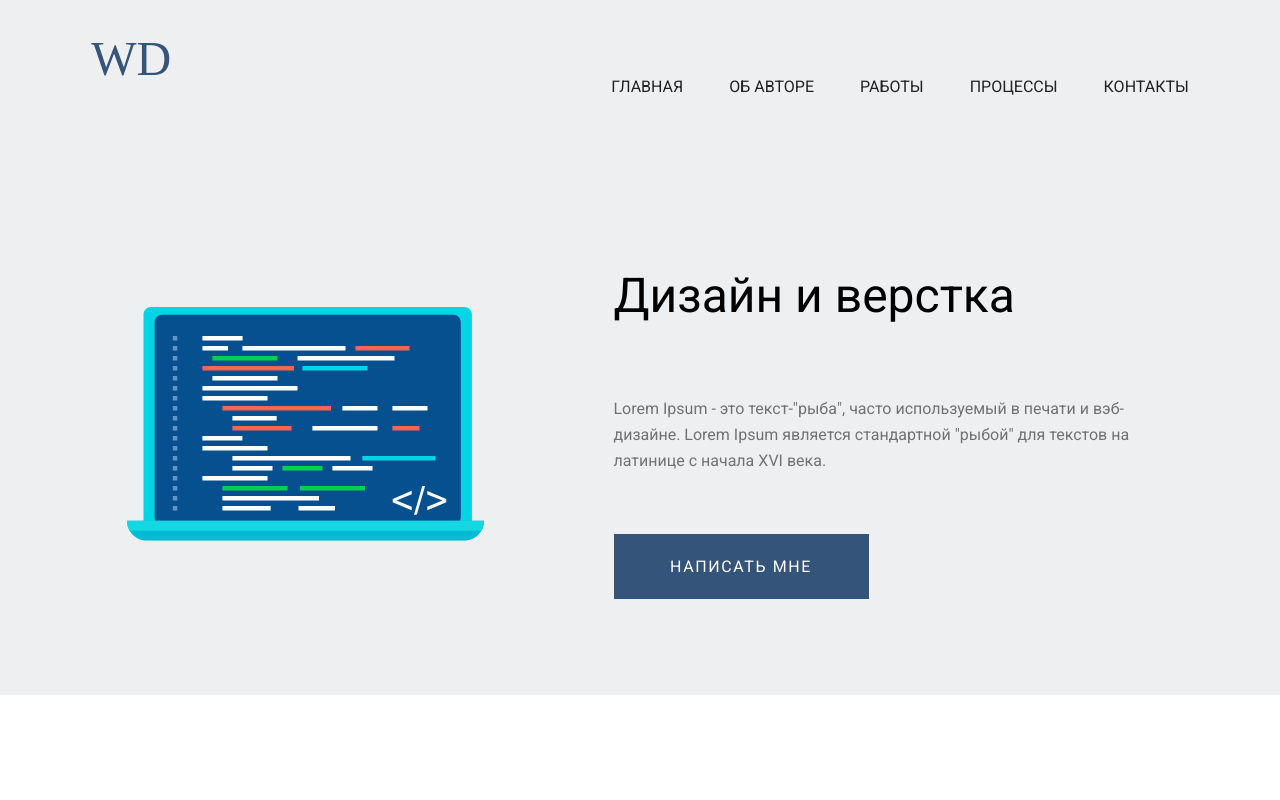
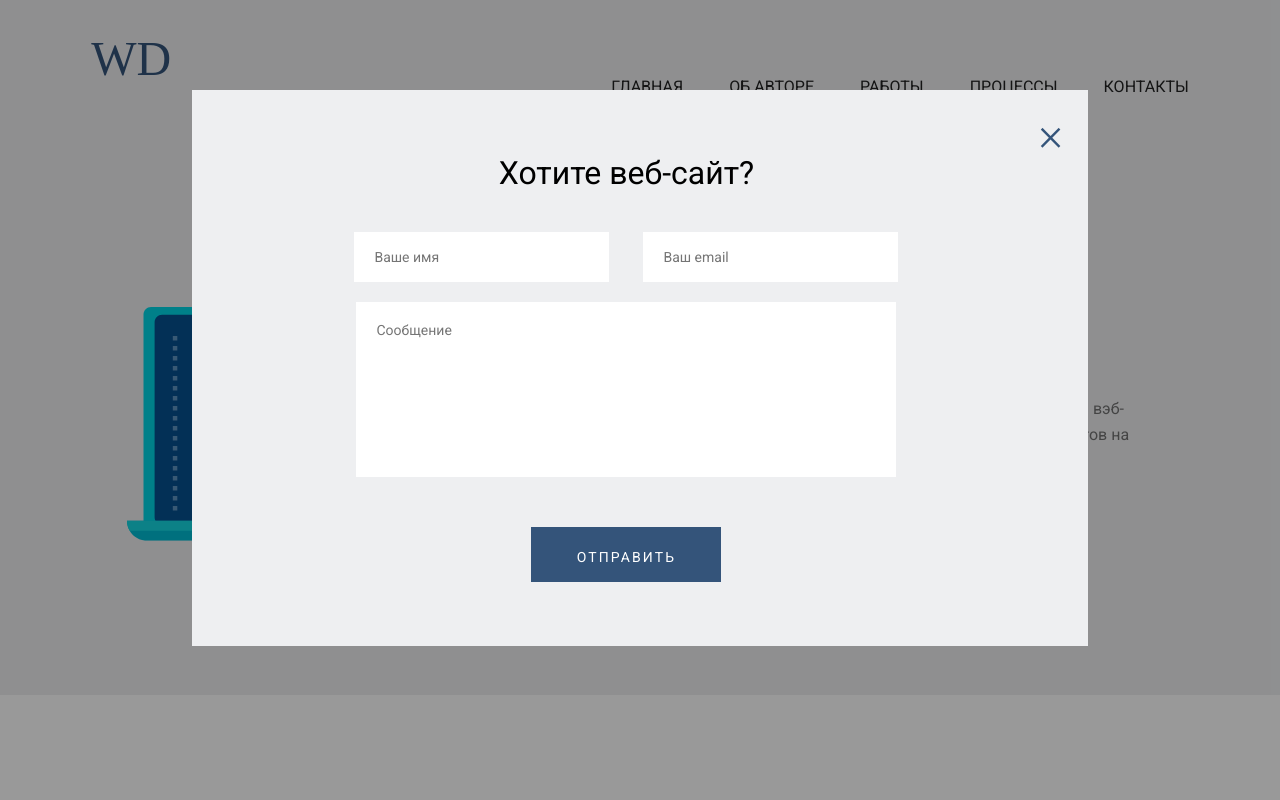
Before and after one commit to AlexPrudius/resume, a plain HTML site: page index.html in a window 1280 px wide. Both pictures are taken after a click on the button "НАПИСАТЬ МНЕ". Shown: the top 800 px of the page. Drawn offline with Linux system fonts and the light colour scheme; a web font is replaced by a local one.

Commit message:
Added a modal content and animated send form

```diff
--- a/index.html
+++ b/index.html
@@ -40,7 +40,28 @@
                         Lorem Ipsum - это текст-"рыба", часто используемый в печати и вэб-дизайне. Lorem Ipsum является стандартной "рыбой" для текстов на латинице с начала XVI века.
                     </p>
                     <button class="intro_button" id="myButton"> НАПИСАТЬ МНЕ</button>
+                    <div class="modal" id="myModal">
+                        <div class="modal_content">
+                            <div class="close" id="myClose">&times;</div>
+                            <div class="send_wrapper">
+                                <h1 class="modal_title">
+                                    Хотите веб-сайт?
+                                </h1>
 
+                                <form>
+                                    <div class="send_form">
+                                        <div>
+                                            <input type="text" class="formstyle form1"  placeholder="Ваше имя">
+                                            <input type="email" class="formstyle form2" placeholder="Ваш email">
+                                        </div>
+                                        <textarea placeholder="Сообщение" class="formstyle form3"></textarea>
+
+                                        <input type="button" value="ОТПРАВИТЬ" class="modal_button">
+                                    </div>
+                                </form>
+                            </div>
+                        </div>
+                    </div>
                 </div>
             </section>
 
@@ -165,5 +186,16 @@
                 </div>
             </section>
         </main>
+        <script src="jquery-3.7.0.min.js"></script>
+        <script src="script.js"></script>
+        <script src="lightzoom/lightzoom.js" ></script>
+        <script>
+            jQuery('.lightzoom').lightzoom({
+                isEscClosing: true,
+                isOverlayClickClosing: true,
+                viewTitle: true,
+                speed: 300,
+            });
+        </script>
     </body>
 </html>
--- a/script.js
+++ b/script.js
@@ -1,14 +1,15 @@
 var title = document.getElementById('myTitle');
 var button = document.getElementById('myButton');
 var myLogo = document.getElementById('myLogo');
-
+var modal = document.getElementById('myModal');
+var close = document.getElementById('myClose');
 
 button.onclick = function(){
-    title.style.color= 'red';
+    modal.style.display = "block";
 };
 
-title.onclick = function(){
-    title.style.color= 'black';
+close.onclick = function(){
+    modal.style.display = "none";
 };
 
 myLogo.onmouseenter = function(){
--- a/style.css
+++ b/style.css
@@ -415,3 +415,58 @@ body{
     display: block;
     float: left;
 }
+
+.modal{
+    position: fixed;
+    width: 100%;
+    height: 100%;
+    left: 0;
+    top: 0;
+    background: rgba(0,0,0,0.4);
+    z-index: 3;
+    display: none;
+}
+
+.modal_content{
+    width: 70%;
+    margin: 7% auto;
+    padding: 24px;
+    background: #EEEFF1;
+}
+
+.close{
+    font-family: Revalia;
+    font-size: 48px;
+    color: #34547A;
+    float: right;
+    cursor: pointer;
+}
+
+.modal_title{
+    color: #000;
+    text-align: center;
+    font-family: Roboto;
+    font-size: 32px;
+    font-style: normal;
+    font-weight: 500;
+    line-height: normal;
+    margin-top: 40px;
+    margin-bottom: 40px;
+}
+
+.modal_button{
+    width: 190px;
+    height: 55px;
+    background: #34547A;
+    color: #FFF;
+    text-align: center;
+    font-family: Roboto;
+    font-size: 14px;
+    font-style: normal;
+    font-weight: 400;
+    line-height: 164.063%; /* 22.969px */
+    letter-spacing: 2.1px;
+    padding: 19px 20px;
+    margin-bottom: 40px;
+    border: 0px;
+}
```
